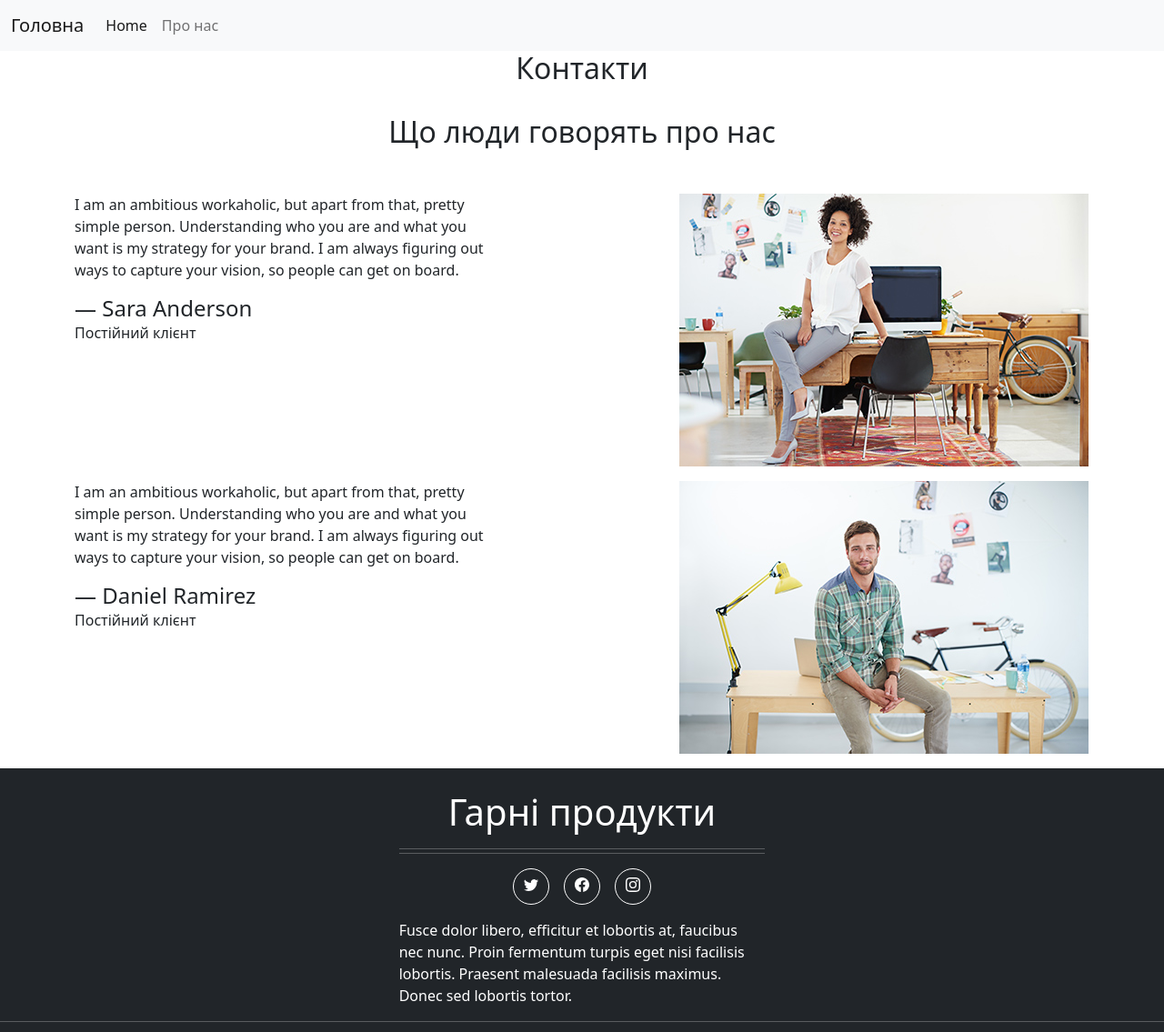
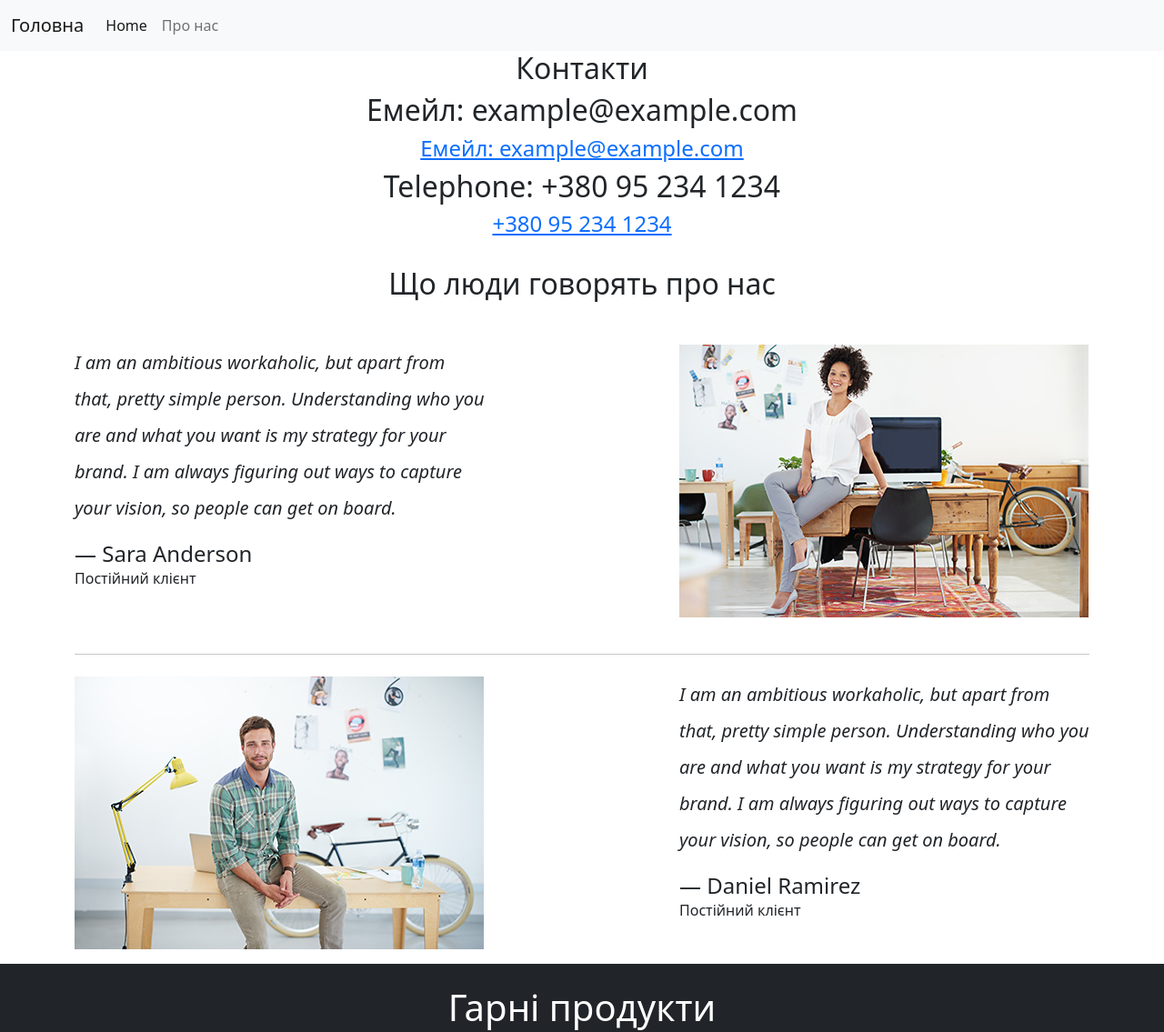
Before and after one commit to ihorlt/web_site_business_shop, a plain HTML site: page about.html in a window 1280 px wide. Shown: the top 1135 px of the page at 91% size. Drawn offline with Linux system fonts and the light colour scheme.

Commit message:
fix layout

```diff
--- a/about.html
+++ b/about.html
@@ -41,6 +41,20 @@
                     <h2 class="text-center">Контакти</h2>
                 </div>
             </div>
+
+            <div class="row">
+                <div class="col-12">
+                    <h2 class="text-center">Емейл: example@example.com</h2>
+                    <h4 class="text-center"><a href="mailto:example@example.com">Емейл: example@example.com</a></h4>
+                </div>
+            </div>
+
+            <div class="row">
+                <div class="col-12">
+                    <h2 class="text-center">Telephone: +380 95 234 1234</h2>
+                    <h4 class="text-center"><a href="tel:+380 95 234 1234">+380 95 234 1234</a></h4>
+                </div>
+            </div>
         </section>
 
         <section class="container mb-3">
@@ -49,29 +63,40 @@
                     <h2 class="text-center mb-4">Що люди говорять про нас</h2>
                 </div>
             </div>
+
             <div class="row justify-content-between mb-3">
                 <div class="col-12 col-md-5">
                     <blockquote class="mb-3">
-                        I am an ambitious workaholic, but apart from that, pretty simple person. Understanding who you are and what you want is my strategy for your brand. I am always figuring out ways to capture your vision, so people can get on board.
+                        <h5 class="fw-light lh-lg"><em>
+                            I am an ambitious workaholic, but apart from that, pretty simple person. Understanding who you are and what you want is my strategy for your brand. I am always figuring out ways to capture your vision, so people can get on board.
+                        </em></h5>
                     </blockquote>
                     <h4 class="mb-0">— Sara Anderson</h4>
                     <span>Постійний клієнт</span>
                 </div>
                 <div class="col-12 col-md-5">
-                    <img src="img/about_img1.jpg" alt="">
+                    <img class="img-fluid" src="img/about_img1.jpg" alt="">
+                </div>
+            </div>
+
+            <div class="row">
+                <div class="col-12">
+                    <hr class="my-4">
                 </div>
             </div>
 
             <div class="row justify-content-between mb-3">
                 <div class="col-12 col-md-5">
+                    <img class="img-fluid" src="img/about_img2.jpg" alt="">
+                </div>
+                <div class="col-12 col-md-5">
                     <blockquote class="mb-3">
-                        I am an ambitious workaholic, but apart from that, pretty simple person. Understanding who you are and what you want is my strategy for your brand. I am always figuring out ways to capture your vision, so people can get on board.
+                        <h5 class="fw-light lh-lg"><em>
+                            I am an ambitious workaholic, but apart from that, pretty simple person. Understanding who you are and what you want is my strategy for your brand. I am always figuring out ways to capture your vision, so people can get on board.
+                        </em></h5>
                     </blockquote>
                     <h4 class="mb-0">— Daniel Ramirez</h4>
                     <span>Постійний клієнт</span>
-                </div>
-                <div class="col-12 col-md-5">
-                    <img src="img/about_img2.jpg" alt="">
                 </div>
             </div>
 
```
